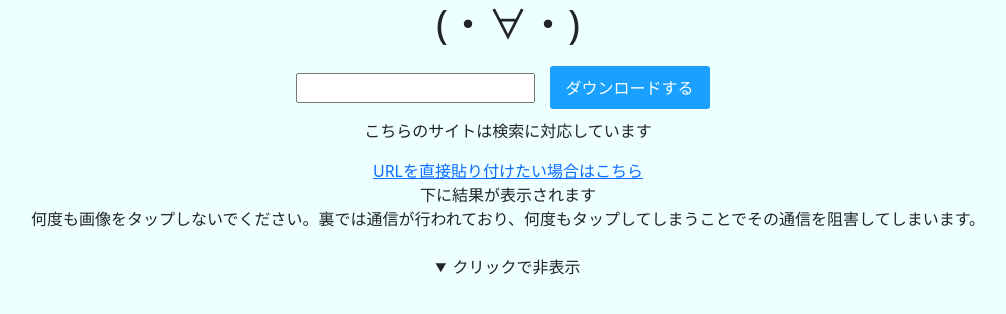
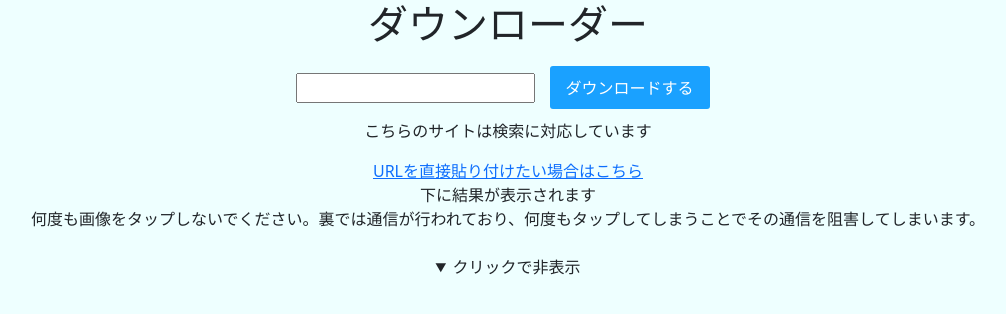
Before and after one commit to tomotai13/ytdlproject, a Django app: page /ytdl/search-url/ in a window 1280 px wide. Shown: the top 314 px of the page, without its empty margins (132-1138 px from the left). Run offline with Django 3.2, Linux system fonts and the light colour scheme; some libraries are stand-ins or nearby versions.

Commit message:
Update serachPtd.html

```diff
--- a/templates/ytdl/serachPtd.html
+++ b/templates/ytdl/serachPtd.html
@@ -2,7 +2,7 @@
 
 
 {% load static %}
-{% block title %}ダウンローダー{% endblock title %}
+{% block title %} 検索対応　{% endblock title %}
 
 {% block css %}
     <link rel="stylesheet" href="{% static 'css/style.css' %}">
@@ -14,7 +14,7 @@
 {% block content %}
 
 <div id="app">
-    <h1> (・∀・) </h1>
+    <h1> ダウンローダー </h1>
 
     <input type="text" minlength="1" v-model="keyword">
 
```
